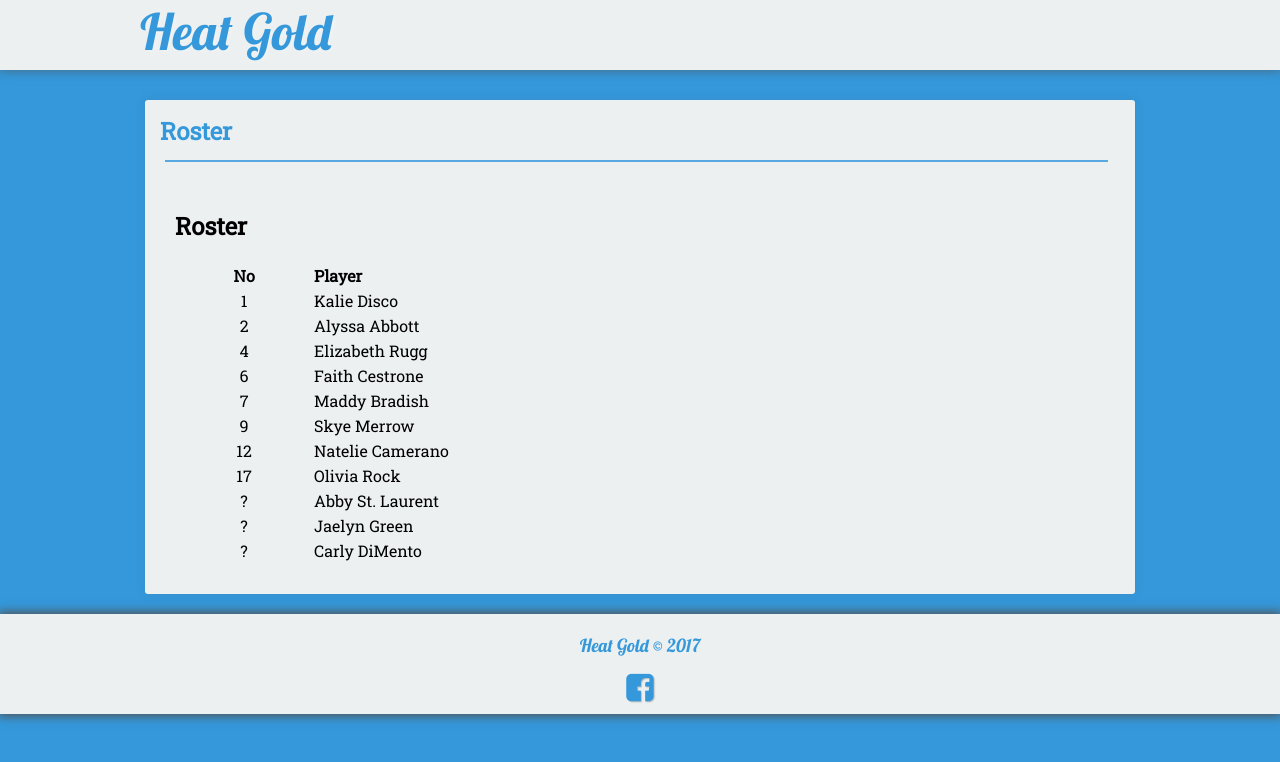
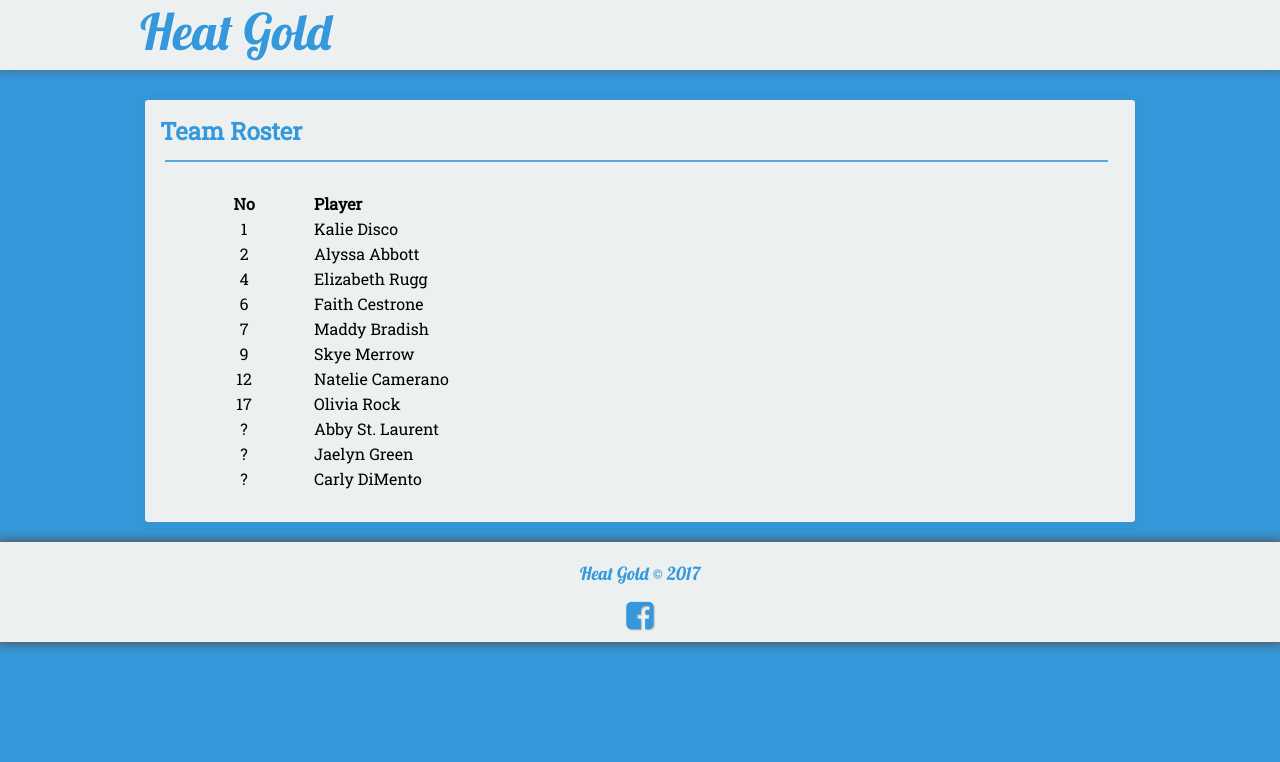
Before and after one commit to seanmerrow/ecf, a Jekyll site: the page built from roster/index.md, in a window 1280 px wide. Shown: the top 762 px of the page. Built offline with Jekyll 4.4.1, drawn with Linux system fonts in a browser that asks for light colours; nearby versions of some CDN libraries; our own code applies the rules of GitHub Pages for plain Markdown files; part of the change alters nothing that is shown.

Commit message:
Update index.md

```diff
--- a/roster/index.md
+++ b/roster/index.md
@@ -1,4 +1,9 @@
-## Roster
+---
+layout: page
+title:  "Team Roster"
+excerpt: "12U NE Heat Gold Roster"
+permalink: /roster/
+---
 
 |No  | Player |
 |:----:|:--------|
```
